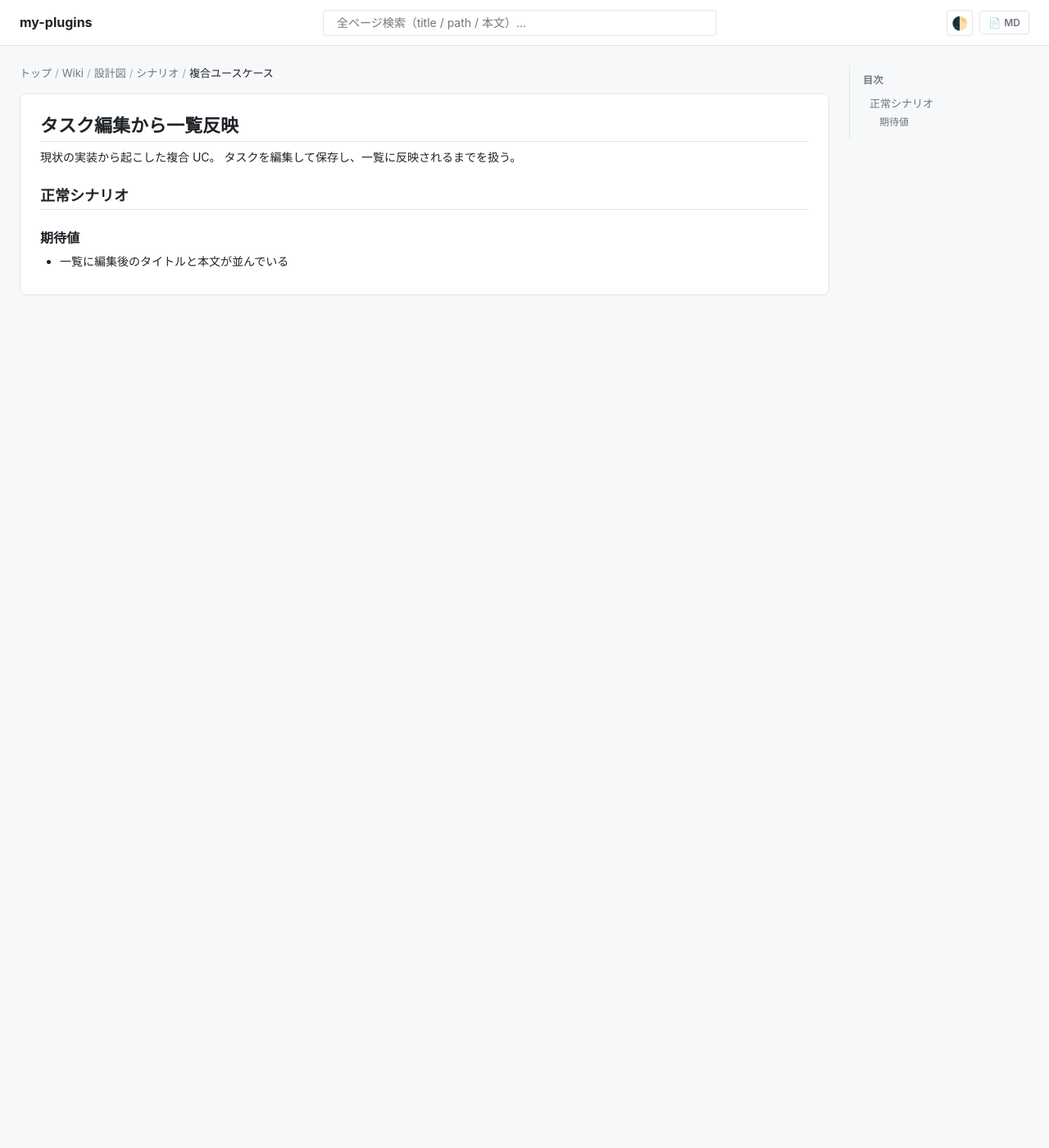
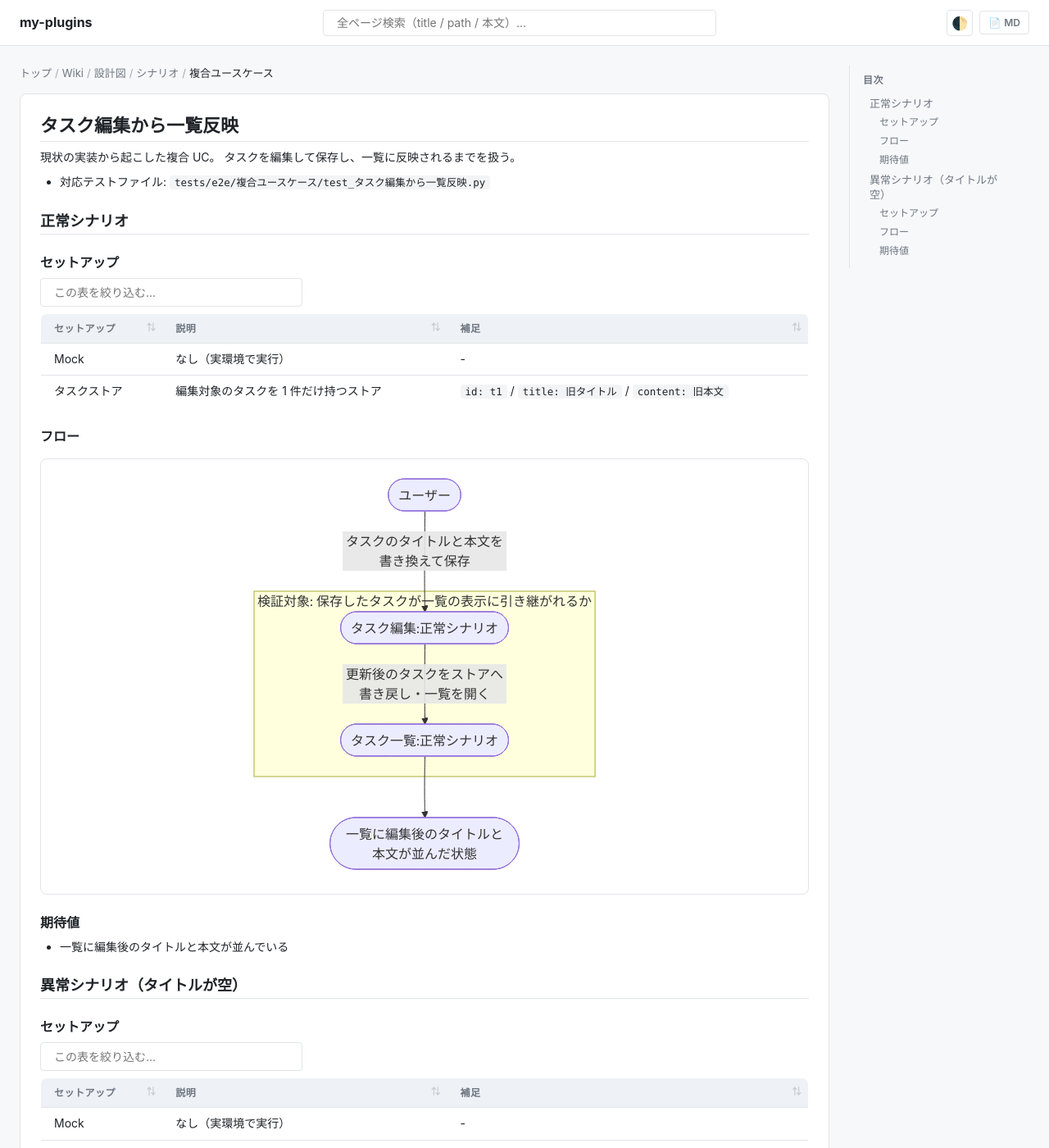
Before and after one commit to shuhei1101/ai-monitor-e2e, a Jekyll site: the page built from docs/wiki/設計図/シナリオ/複合ユースケース/タスク編集から一覧反映.md, in a window 1280 px wide and 1400 px high. Shown: the whole window at 82% size. Built offline with Jekyll 4.4.1, drawn with Linux system fonts in a browser that asks for light colours; our own code applies the rules of GitHub Pages for plain Markdown files; some of the changed text lies outside the part shown.

Commit message:
docs: 現状の複合UC シナリオ「タスク編集から一覧反映」を実装から起こす

````diff
--- a/docs/wiki/設計図/シナリオ/複合ユースケース/タスク編集から一覧反映.md
+++ b/docs/wiki/設計図/シナリオ/複合ユースケース/タスク編集から一覧反映.md
@@ -1,10 +1,67 @@
+---
+template_version: 2.1.0
+---
+
 # タスク編集から一覧反映
 
 現状の実装から起こした複合 UC。
 タスクを編集して保存し、一覧に反映されるまでを扱う。
 
+- 対応テストファイル: `tests/e2e/複合ユースケース/test_タスク編集から一覧反映.py`
+
 ## 正常シナリオ
+
+### セットアップ
+
+| セットアップ | 説明 | 補足 |
+| --- | --- | --- |
+| Mock | なし（実環境で実行） | - |
+| タスクストア | 編集対象のタスクを 1 件だけ持つストア | `id: t1` / `title: 旧タイトル` / `content: 旧本文` |
+
+### フロー
+
+```mermaid
+flowchart TD
+  subgraph FOCUS["検証対象: 保存したタスクが一覧の表示に引き継がれるか"]
+    UC1([タスク編集:正常シナリオ]) -->|更新後のタスクをストアへ書き戻し・一覧を開く| UC2([タスク一覧:正常シナリオ])
+  end
+
+  U1([ユーザー]) -->|タスクのタイトルと本文を書き換えて保存| UC1
+  UC2 --> S1([一覧に編集後のタイトルと本文が並んだ状態])
+
+  click UC1 "../単一ユースケース/タスク編集.md#正常シナリオ"
+  click UC2 "../単一ユースケース/タスク一覧.md#正常シナリオ"
+```
 
 ### 期待値
 
 - 一覧に編集後のタイトルと本文が並んでいる
+
+## 異常シナリオ（タイトルが空）
+
+### セットアップ
+
+| セットアップ | 説明 | 補足 |
+| --- | --- | --- |
+| Mock | なし（実環境で実行） | - |
+| タスクストア | 編集対象のタスクを 1 件だけ持つストア | `id: t1` / `title: 旧タイトル` / `content: 旧本文` |
+| 入力 | タイトルを空にして保存 | 検証失敗を決定的に誘発 |
+
+### フロー
+
+```mermaid
+flowchart TD
+  subgraph FOCUS["検証対象: 保存が弾かれたときに一覧が編集前のまま保たれるか"]
+    UC3([タスク編集:異常シナリオ<br>（タイトルが空）]) -->|保存されないまま一覧を開く| UC4([タスク一覧:正常シナリオ])
+  end
+
+  U2([ユーザー]) -->|タイトルを空にして保存| UC3
+  UC4 --> S2([一覧が編集前のタイトルと本文のままの状態])
+
+  click UC3 "../単一ユースケース/タスク編集.md#異常シナリオタイトルが空"
+  click UC4 "../単一ユースケース/タスク一覧.md#正常シナリオ"
+```
+
+### 期待値
+
+- 一覧のタスクが編集前のタイトルと本文のまま
````
